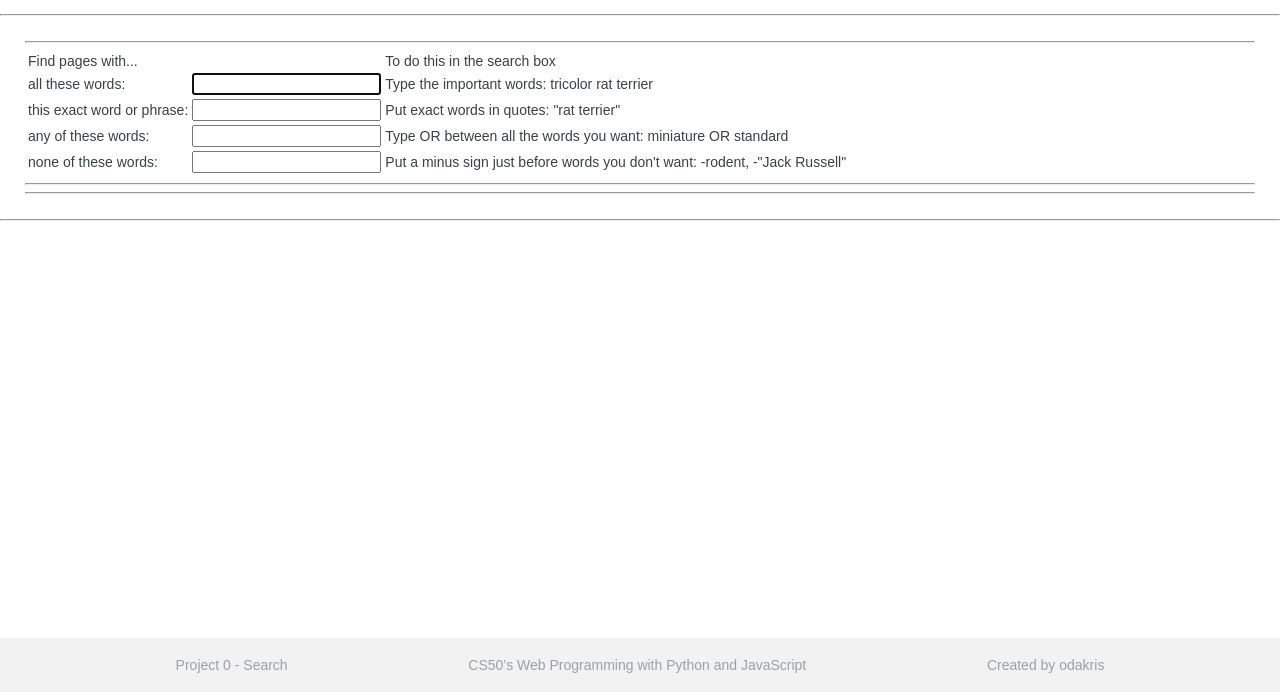
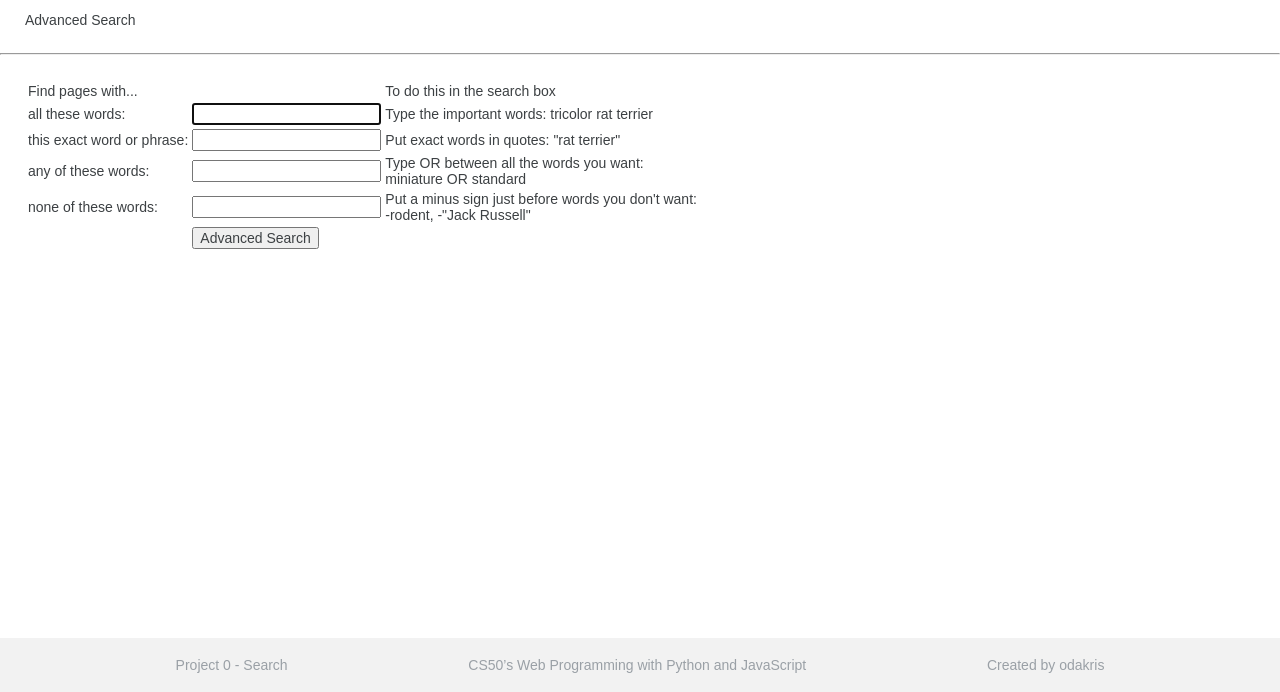
Before and after one commit to odakris/cs50w-search, a plain HTML site: page advanced.html in a window 1280 px wide. Shown: the part 108-800 px from the top of the page. Drawn offline with Linux system fonts and the light colour scheme.

Commit message:
Update advanced.html

```diff
--- a/advanced.html
+++ b/advanced.html
@@ -14,6 +14,7 @@
 <body>
     <div class="container flex-column">
         <div class="navbar flex-row link">
+            <div class="logo-navbar"><a href="./index.html"><img src="./images/google_index.png" alt="google"></a></div>
             <ul>
                 <li><a href="./index.html">Search</a></li>
                 <li><a href="./images.html">Images</a></li>
@@ -25,47 +26,50 @@
             </div>
             <hr>
             <div class="advanced-search">
-                <form action="https://www.google.com/images" autocomplete="off">
+                <form action="https://www.google.com/search" autocomplete="off">
                     <table>
+                        <tbody>
                             <tr class="table-row">
-                            <td class="label">Find pages with...</td>
+                                <td class="label label-title">Find pages with...</td>
                                 <td class="label-input">&nbsp;</td>
-                            <td class="lable-description">To do this in the search box</td>
+                                <td class="label-description label-title">To do this in the search box</td>
                             </tr>
                             <tr class="table-row">
                                 <td class="label">all these words:</td>
-                            <td class="label-input"><input type="text" name="q" autofocus="autofocus"></td>
-                            <td class="lable-description">Type the important words: <span>tricolor rat terrier</span>
+                                <td class="label-input"><input type="text" name="as_q" autofocus="autofocus"></td>
+                                <td class="label-description">Type the important words: <span>tricolor rat
+                                        terrier</span>
                                 </td>
                             </tr>
                             <tr class="table-row">
                                 <td class="label">this exact word or phrase:</td>
-                            <td class="label-input"><input type="text" name="q"></td>
-                            <td class="lable-description">Put exact words in quotes: <span>"rat terrier"</span></td>
+                                <td class="label-input"><input type="text" name="as_epq"></td>
+                                <td class="label-description">Put exact words in quotes: <span>"rat terrier"</span></td>
                             </tr>
                             <tr class="table-row">
                                 <td class="label">any of these words:</td>
-                            <td class="label-input"><input type="text" name="q"></td>
-                            <td class="lable-description">Type <span>OR</span> between all the words you want:
-                                <span>miniature OR standard</span>
+                                <td class="label-input"><input type="text" name="as_op"></td>
+                                <td class="label-description">Type <span>OR</span> between all the words you want:
+                                    <br><span>miniature OR standard</span>
                                 </td>
                             </tr>
                             <tr class="table-row">
                                 <td class="label">none of these words:</td>
-                            <td class="label-input"><input type="text" name="q"></td>
-                            <td class="lable-description">Put a minus sign just before words you don't want:
-                                <span>-rodent, -"Jack Russell"</span>
-
+                                <td class="label-input"><input type="text" name="as_eq"></td>
+                                <td class="label-description">Put a minus sign just before words you don't want:
+                                    <br><span>-rodent, -"Jack Russell"</span>
                                 </td>
-
                             </tr>
-                        <hr>
+                            <tr class="table-row">
+                                <td class="label">&nbsp;</td>
+                                <td class="advanced-search-btn"><input type="submit" value="Advanced Search"></td>
+                                <td class="label-description">&nbsp;</span>
+                                </td>
+                            </tr>
+                        </tbody>
                     </table>
-                    <hr>
                 </form>
-                <hr>
             </div>
-            <hr>
         </div>
 
         <div class="footer flex-row link">
```
Lines whose indentation alone changed are shown as unchanged.
